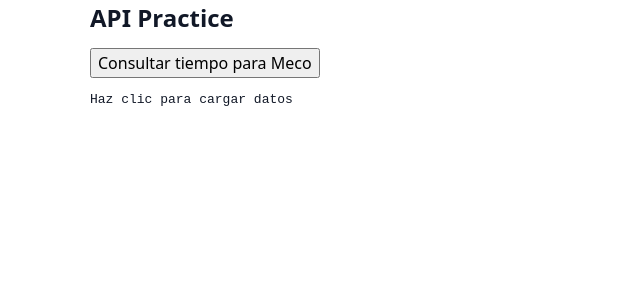
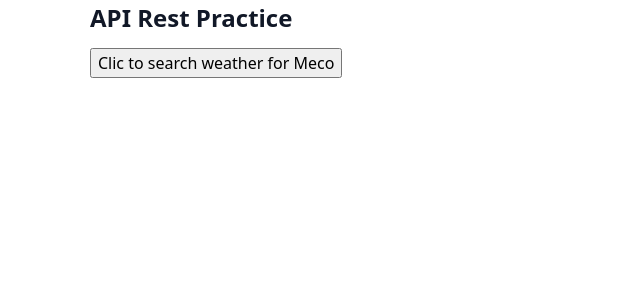
Before and after one commit to agdwm/UDEMY_08_weather_api_react_typescript_css_storybook, a React (Vite) app: page / in a window 1280 px wide. Shown: the top 300 px of the page, without its empty margins (0-640 px from the left). Built offline with nearby package versions, Linux system fonts and the light colour scheme.

Commit message:
fix: update weather fetching logic and improve error messages in App component

```diff
--- a/src/App.tsx
+++ b/src/App.tsx
@@ -2,12 +2,10 @@ import type { Weather } from "@/types/weather-interface";
 import { useState } from "react";
 
 const App = () => {
-  const [outputWeather, setOutputWeather] = useState(
-    "Haz clic para cargar datos",
-  );
+  const [outputWeather, setOutputWeather] = useState("");
 
   const fetchWeather = async (city: string): Promise<void> => {
-    const apiRootUrl = import.meta.env.VITE_API_BASE_URL;
+    const apiRootUrl = import.meta.env.VITE_WEATHER_API_ROOT_URL;
     const apiKey = import.meta.env.VITE_WEATHER_API_KEY;
     const endpointPath = "/current.json";
     const requestUrl = `${apiRootUrl}${endpointPath}?key=${apiKey}&q=${encodeURIComponent(city)}&aqi=no`;
@@ -25,9 +23,9 @@ const App = () => {
       setOutputWeather(JSON.stringify(data, null, 2));
     } catch (error) {
       if (error instanceof Error) {
-        setOutputWeather(`Error al consultar la API: ${error.message}`);
+        setOutputWeather(`Error on fetching weather, ${error.message}`);
       } else {
-        setOutputWeather(`Error desconocido al consultar la API`);
+        setOutputWeather("Unknown error on fetching weather");
       }
     }
   };
@@ -35,16 +33,16 @@ const App = () => {
   return (
     <main className="u-container">
       <section className="u-flow">
-        <h1>API Practice</h1>
+        <h1>API Rest Practice</h1>
         <button
           className="u-btn u-focus-ring"
           onClick={() => {
             fetchWeather("Meco, Spain");
           }}
         >
-          Consultar tiempo para Meco
+          Clic to search weather for Meco
         </button>
-        {outputWeather && <pre>{outputWeather}</pre>}
+        {outputWeather.trim().length > 0 && <pre>{outputWeather}</pre>}
       </section>
     </main>
   );
```
